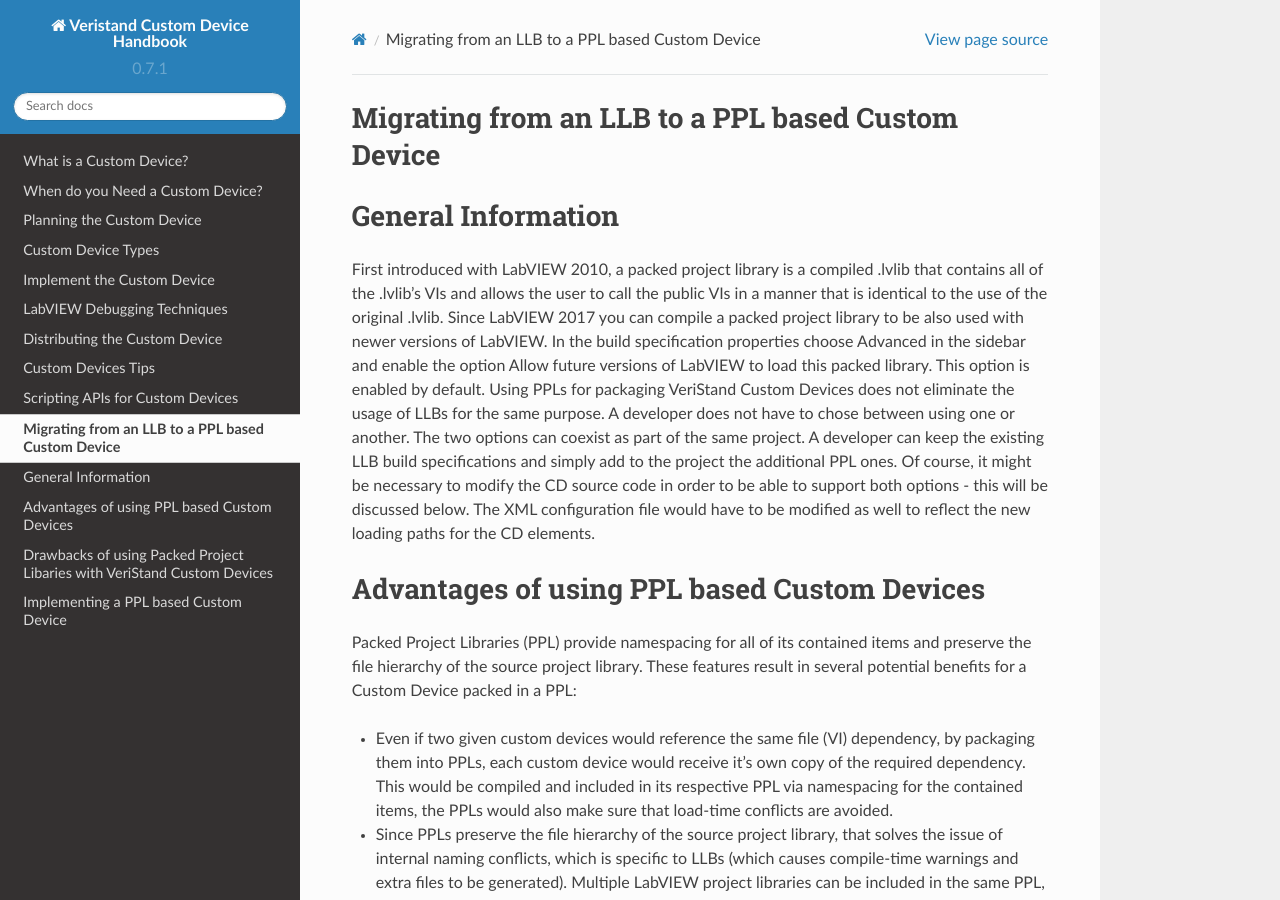
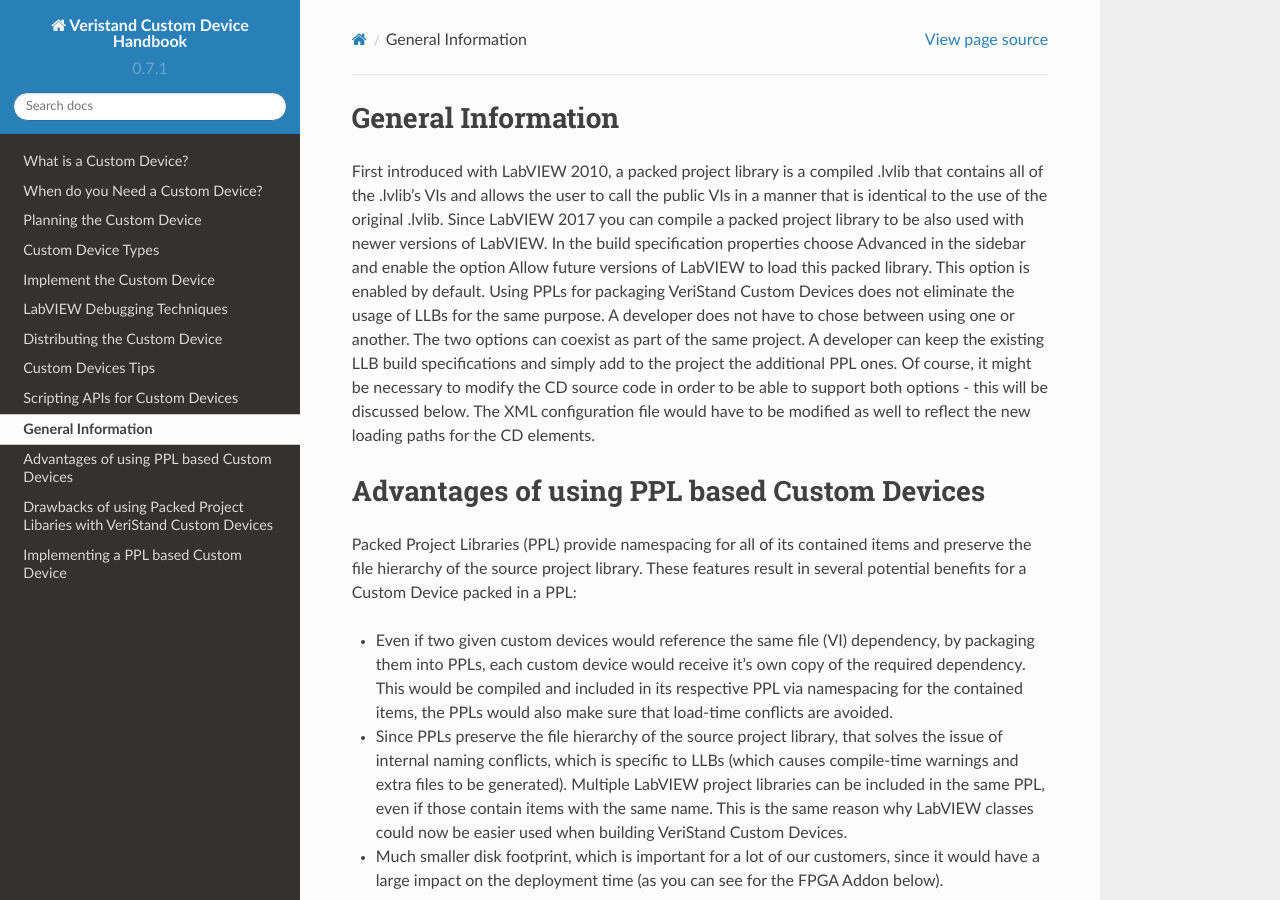
Before and after one commit to ni/niveristand-custom-device-handbook, a Sphinx documentation site: the page built from docs/Migrating_LLB_to_a_PPL_based_Custom_Device.md, in a window 1280 px wide and 900 px high. Built offline with Sphinx 7.4.7 and the Read the Docs theme 2.0.0, drawn with Linux system fonts in a browser that asks for light colours; pages that are not in the unit, such as notebooks, are missing from menus.

Commit message:
Another try for doc edit

```diff
--- a/docs/Migrating_LLB_to_a_PPL_based_Custom_Device.md
+++ b/docs/Migrating_LLB_to_a_PPL_based_Custom_Device.md
@@ -1,6 +1,3 @@
-#### Migrating from an LLB to a PPL based Custom Device
-
-
 ### General Information
 
 First introduced with LabVIEW 2010, a packed project library is a compiled .lvlib that contains all of the .lvlib’s VIs and allows the user to call the public VIs in a manner that is identical to the use of the original .lvlib. Since LabVIEW 2017 you can compile a packed project library to be also used with newer versions of LabVIEW. In the build specification properties choose Advanced in the sidebar and enable the option Allow future versions of LabVIEW to load this packed library. This option is enabled by default. Using PPLs for packaging VeriStand Custom Devices does not eliminate the usage of LLBs for the same purpose. A developer does not have to chose between using one or another. The two options can coexist as part of the same project. A developer can keep the existing LLB build specifications and simply add to the project the additional PPL ones. Of course, it might be necessary to modify the CD source code in order to be able to support both options - this will be discussed below. The XML configuration file would have to be modified as well to reflect the new loading paths for the CD elements.
```
